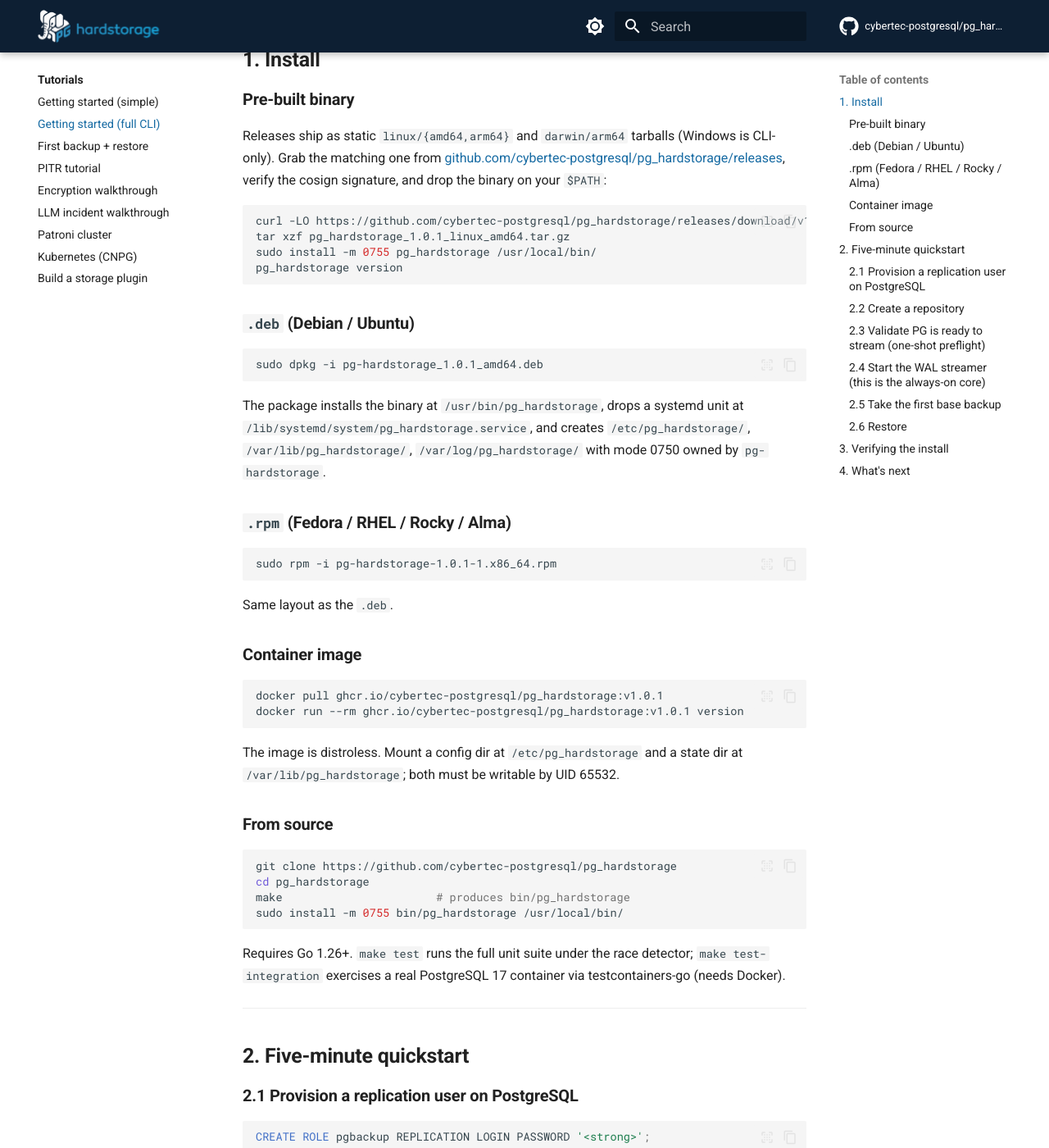
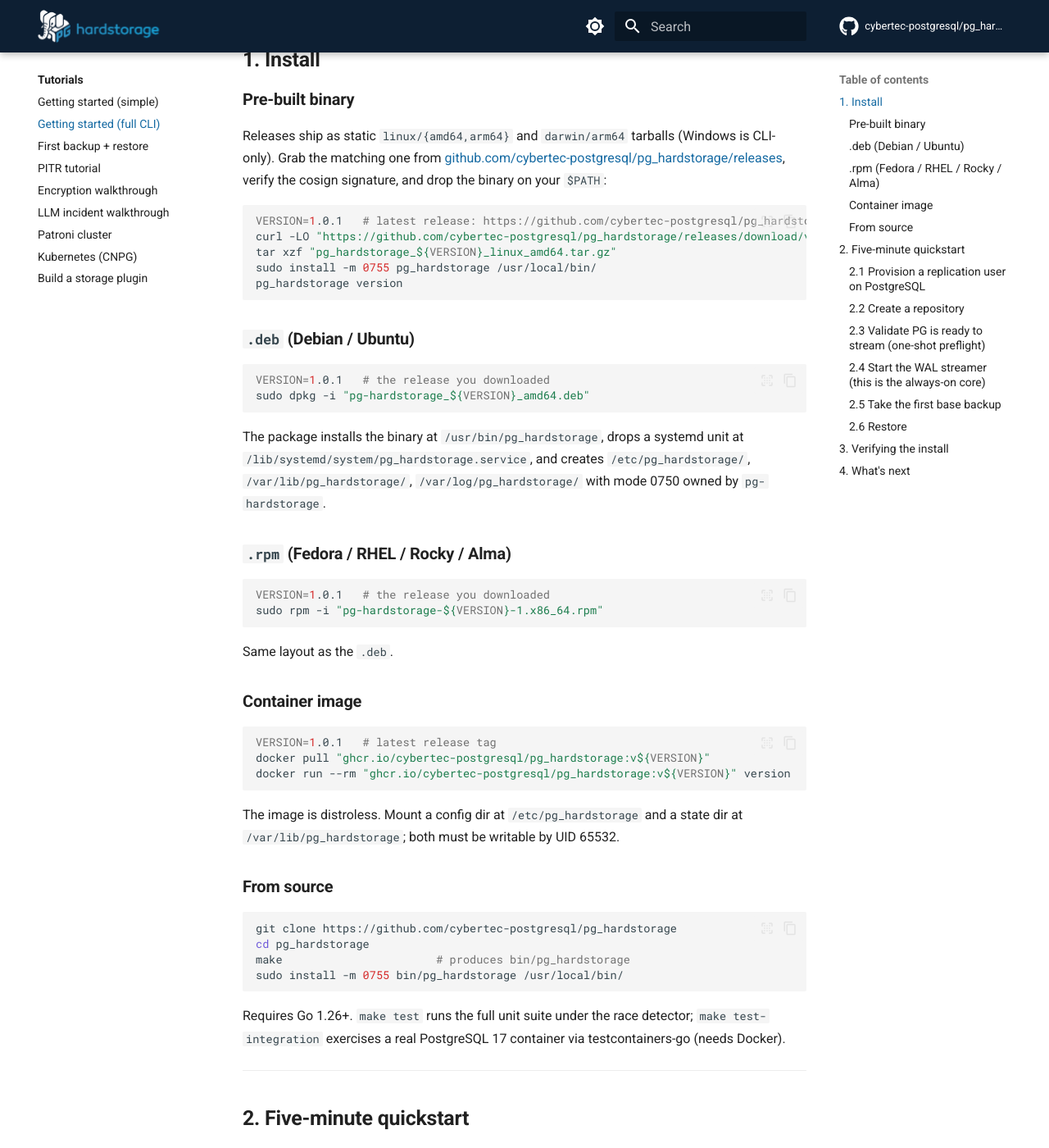
Before and after one commit to cybertec-postgresql/pg_hardstorage, an MkDocs documentation site: the page built from docs/tutorials/getting-started.md, in a window 1280 px wide and 1400 px high, scrolled down 656 px. Shown: the whole window at 82% size. Built offline with MkDocs 1.6.1 and Material for MkDocs 9.7.7, drawn with Linux system fonts in a browser that asks for light colours; comment, search, counter and statistics services are not loaded.

Commit message:
docs: parameterise download/verify examples with a VERSION variable
So the install / SLSA / SBOM / cosign / docker examples never go stale
again: each command block now sets `VERSION=1.0.1` once (with a pointer
to the latest-release page) and references ${VERSION} in artifact names,
release tags, and image tags. Sample `version`-*output* lines stay
literal (a variable doesn't apply to printed output).

Also fixed an `audit export-bundle -o` -> `--out` in the PCI-DSS
evidence-bundle example (same flag bug already corrected elsewhere; -o
is the output-format selector, not a file path).

Files: tutorials/getting-started.md, compliance/slsa-l3-provenance.md,
compliance/pci-dss.md.

````diff
--- a/docs/tutorials/getting-started.md
+++ b/docs/tutorials/getting-started.md
@@ -35,8 +35,9 @@ tarballs (Windows is CLI-only). Grab the matching one from
 verify the cosign signature, and drop the binary on your `$PATH`:
 
 ```sh
-curl -LO https://github.com/cybertec-postgresql/pg_hardstorage/releases/download/v1.0.1/pg_hardstorage_1.0.1_linux_amd64.tar.gz
-tar xzf pg_hardstorage_1.0.1_linux_amd64.tar.gz
+VERSION=1.0.1   # latest release: https://github.com/cybertec-postgresql/pg_hardstorage/releases/latest
+curl -LO "https://github.com/cybertec-postgresql/pg_hardstorage/releases/download/v${VERSION}/pg_hardstorage_${VERSION}_linux_amd64.tar.gz"
+tar xzf "pg_hardstorage_${VERSION}_linux_amd64.tar.gz"
 sudo install -m 0755 pg_hardstorage /usr/local/bin/
 pg_hardstorage version
 ```
@@ -44,7 +45,8 @@ pg_hardstorage version
 ### `.deb` (Debian / Ubuntu)
 
 ```sh
-sudo dpkg -i pg-hardstorage_1.0.1_amd64.deb
+VERSION=1.0.1   # the release you downloaded
+sudo dpkg -i "pg-hardstorage_${VERSION}_amd64.deb"
 ```
 
 The package installs the binary at `/usr/bin/pg_hardstorage`, drops a
@@ -55,7 +57,8 @@ creates `/etc/pg_hardstorage/`, `/var/lib/pg_hardstorage/`,
 ### `.rpm` (Fedora / RHEL / Rocky / Alma)
 
 ```sh
-sudo rpm -i pg-hardstorage-1.0.1-1.x86_64.rpm
+VERSION=1.0.1   # the release you downloaded
+sudo rpm -i "pg-hardstorage-${VERSION}-1.x86_64.rpm"
 ```
 
 Same layout as the `.deb`.
@@ -63,8 +66,9 @@ Same layout as the `.deb`.
 ### Container image
 
 ```sh
-docker pull ghcr.io/cybertec-postgresql/pg_hardstorage:v1.0.1
-docker run --rm ghcr.io/cybertec-postgresql/pg_hardstorage:v1.0.1 version
+VERSION=1.0.1   # latest release tag
+docker pull "ghcr.io/cybertec-postgresql/pg_hardstorage:v${VERSION}"
+docker run --rm "ghcr.io/cybertec-postgresql/pg_hardstorage:v${VERSION}" version
 ```
 
 The image is distroless. Mount a config dir at `/etc/pg_hardstorage`
````
Also changed, not shown: docs/compliance/pci-dss.md (+4 -2 lines), docs/compliance/slsa-l3-provenance.md (+9 -5 lines).
